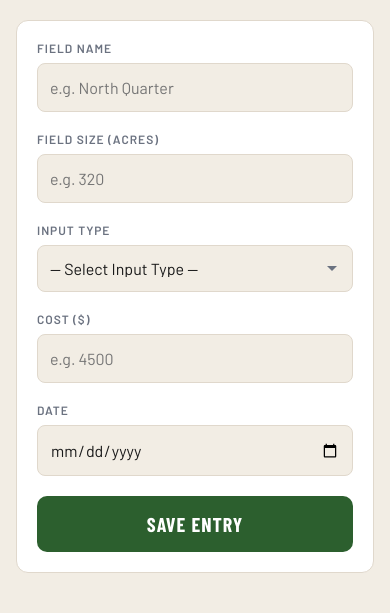
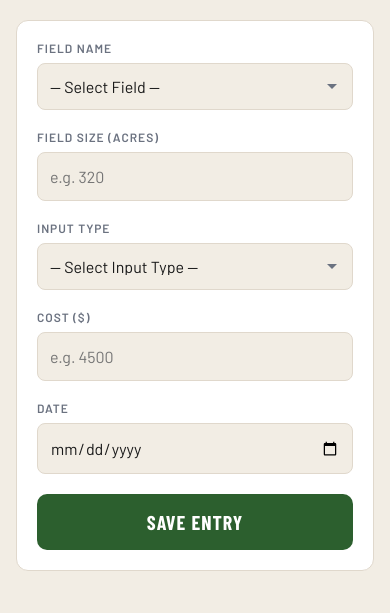
Before and after one commit to kjani-dev/farmtrack, a Flask app: page /log in a window 390 px wide. Shown: the part 58-671 px from the top of the page. Run offline with Flask 3, Linux system fonts and the light colour scheme.

Commit message:
Field dropdown and mobile redesign

```diff
--- a/app.py
+++ b/app.py
@@ -13,15 +13,18 @@
 
 @app.route('/log', methods=['GET', 'POST'])
 def log_cost():
+    data_file = '/home/farmtrackdev/farmtrack/data/entries.json'
     if request.method == 'POST':
+        field_name = request.form['field_name']
+        if field_name == '__new__':
+            field_name = request.form['new_field_name'].strip()
         entry = {
-            'field_name': request.form['field_name'],
+            'field_name': field_name,
             'acres': request.form['acres'],
             'input_type': request.form['input_type'],
             'cost': request.form['cost'],
             'date': request.form['date']
         }
-        data_file = '/home/farmtrackdev/farmtrack/data/entries.json'
         if os.path.exists(data_file):
             with open(data_file, 'r') as f:
                 entries = json.load(f)
@@ -31,7 +34,15 @@
         with open(data_file, 'w') as f:
             json.dump(entries, f)
         return redirect(url_for('dashboard'))
-    return render_template('log_cost.html')
+    if os.path.exists(data_file):
+        with open(data_file, 'r') as f:
+            entries = json.load(f)
+        existing_fields = sorted(set(
+            (e['field_name'], e['acres']) for e in entries
+        ), key=lambda x: x[0])
+    else:
+        existing_fields = []
+    return render_template('log_cost.html', existing_fields=existing_fields)
 
 @app.route('/view')
 def view_costs():
--- a/templates/log_cost.html
+++ b/templates/log_cost.html
@@ -78,6 +78,8 @@
             background-position: right 14px center;
             padding-right: 36px;
         }
+        .new-field-input { display: none; margin-top: 10px; }
+        .new-field-input.visible { display: block; }
         .submit-btn {
             display: block;
             width: 100%;
@@ -128,11 +130,20 @@
             <form method="POST">
                 <div class="field-group">
                     <label>Field Name</label>
-                    <input type="text" name="field_name" placeholder="e.g. North Quarter" required>
+                    <select name="field_name" id="field_select" onchange="toggleNewField(this)" required>
+                        <option value="">— Select Field —</option>
+                        {% for name, acres in existing_fields %}
+                        <option value="{{ name }}" data-acres="{{ acres }}">{{ name }} ({{ acres }} ac)</option>
+                        {% endfor %}
+                        <option value="__new__">+ Add new field</option>
+                    </select>
+                    <div class="new-field-input" id="new_field_wrap">
+                        <input type="text" name="new_field_name" placeholder="Enter new field name">
+                    </div>
                 </div>
                 <div class="field-group">
                     <label>Field Size (acres)</label>
-                    <input type="number" name="acres" placeholder="e.g. 320" required>
+                    <input type="number" name="acres" id="acres_input" placeholder="e.g. 320" required>
                 </div>
                 <div class="field-group">
                     <label>Input Type</label>
@@ -176,5 +187,24 @@
             <span class="nav-icon">📊</span>Summary
         </a>
     </nav>
+    <script>
+        function toggleNewField(select) {
+            const wrap = document.getElementById('new_field_wrap');
+            const acresInput = document.getElementById('acres_input');
+            if (select.value === '__new__') {
+                wrap.classList.add('visible');
+                acresInput.value = '';
+                acresInput.readOnly = false;
+            } else {
+                wrap.classList.remove('visible');
+                const selected = select.options[select.selectedIndex];
+                const acres = selected.getAttribute('data-acres');
+                if (acres) {
+                    acresInput.value = acres;
+                    acresInput.readOnly = true;
+                }
+            }
+        }
+    </script>
 </body>
 </html>
```
